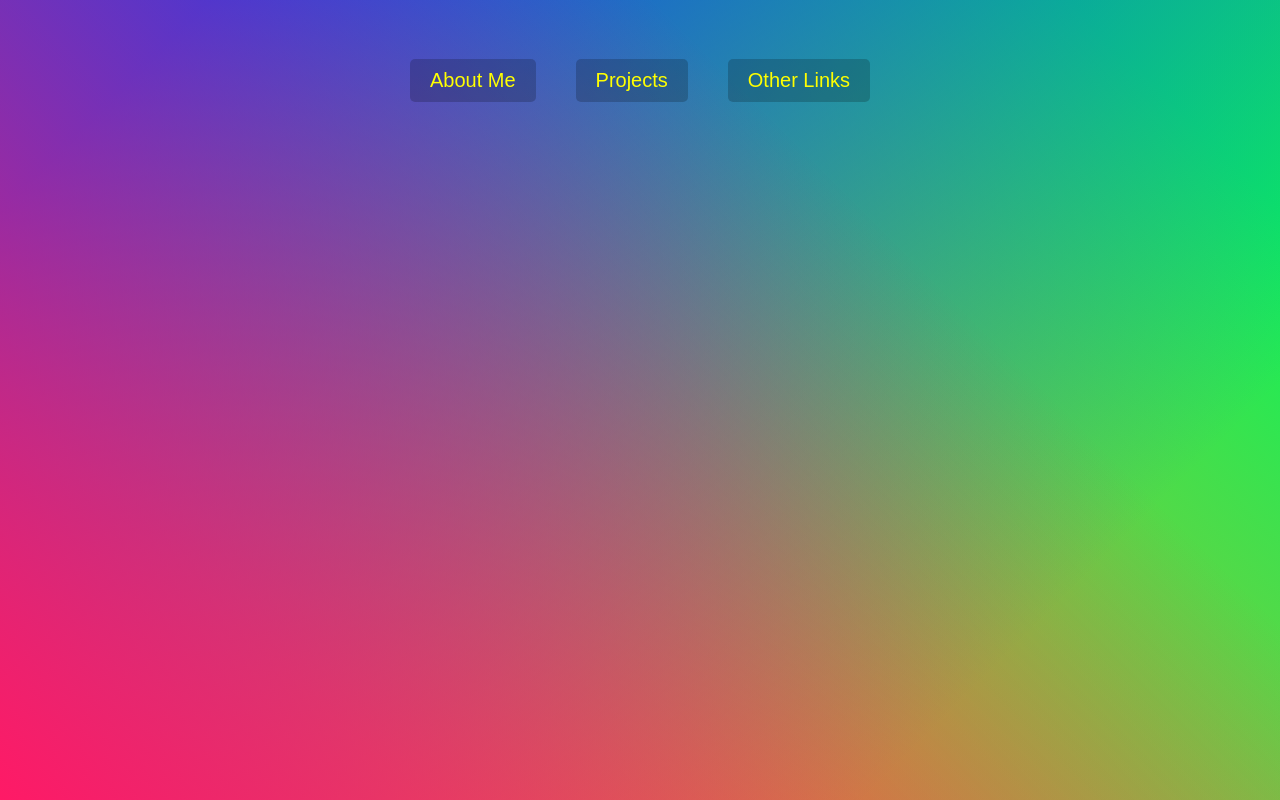
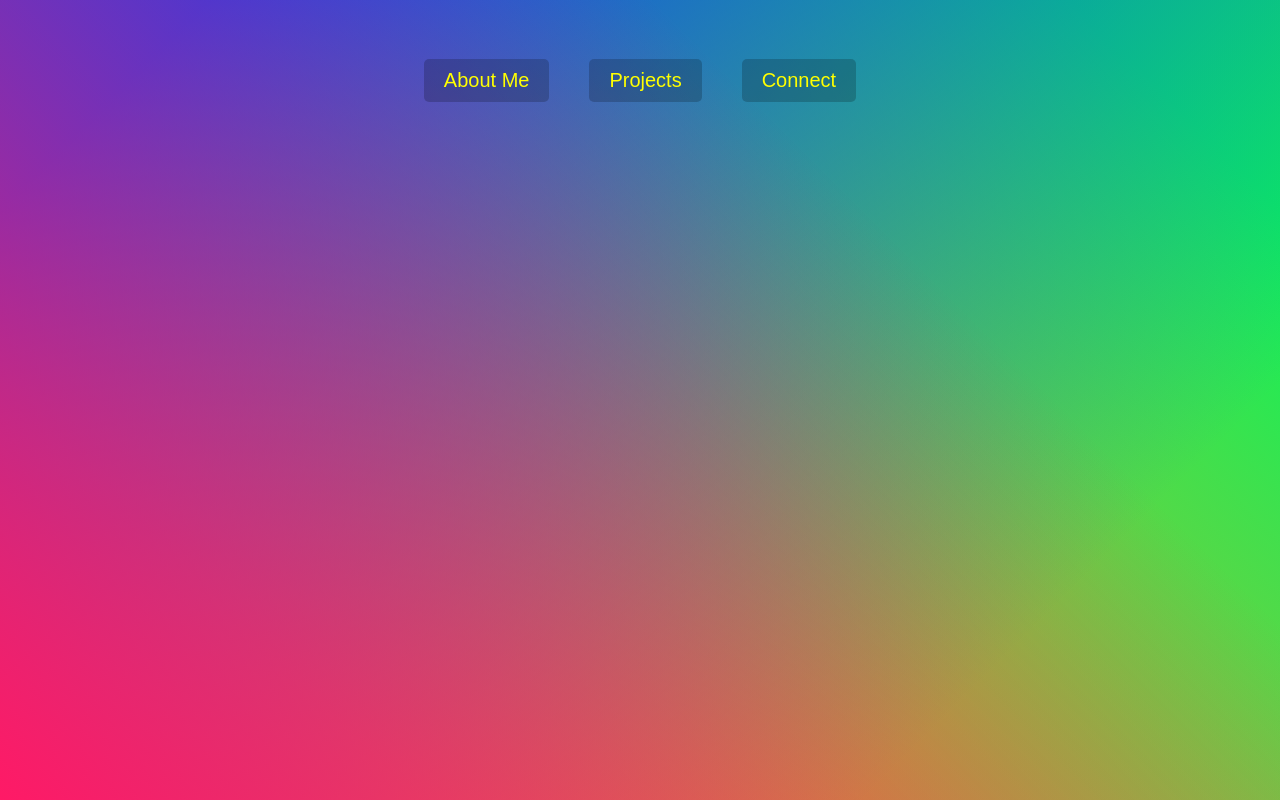
Before and after one commit to loubarb/stripe-follow-along-nav, a plain HTML site: page index.html in a window 1280 px wide. Drawn offline with Linux system fonts and the light colour scheme.

Commit message:
Change category to connect

```diff
--- a/index.html
+++ b/index.html
@@ -51,7 +51,7 @@
         </ul>
       </li>
       <li>
-        <a href="#">Other Links</a>
+        <a href="#">Connect</a>
         <ul class="dropdown dropdown3">
           <li><a class="button-twitter" href="http://twitter.com/loubarbcodes" target="_blank">Twitter</a></li>
           <li><a class="button-linkedin" href="https://linkedin.com/in/louisbarbaticodes/" target="_blank">LinkedIn</a></li>
```
